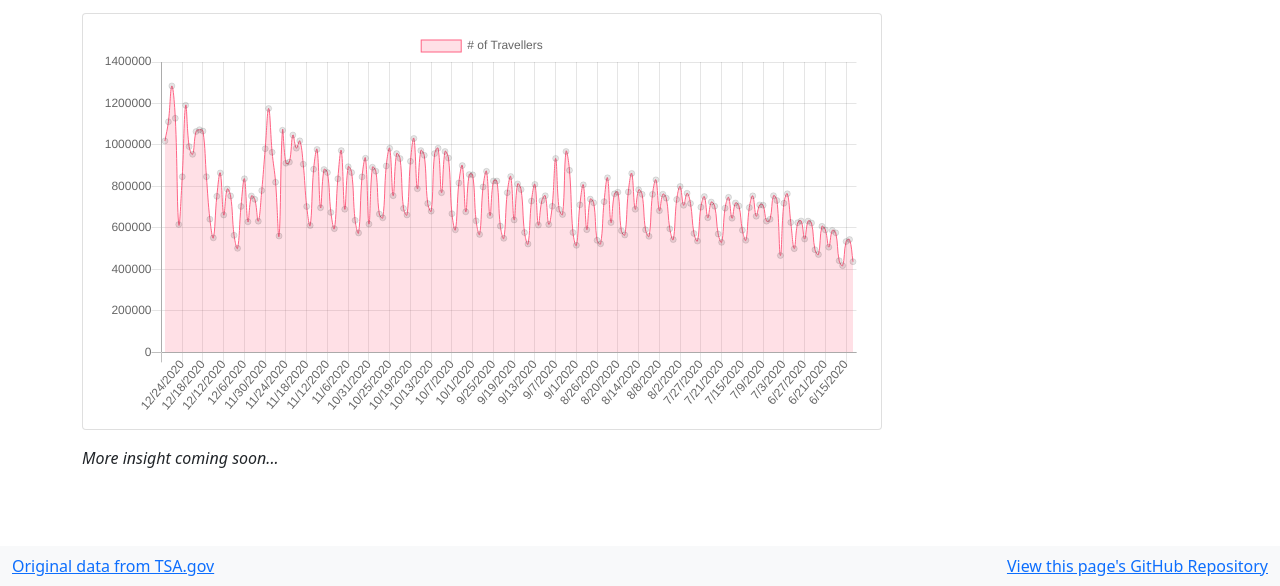
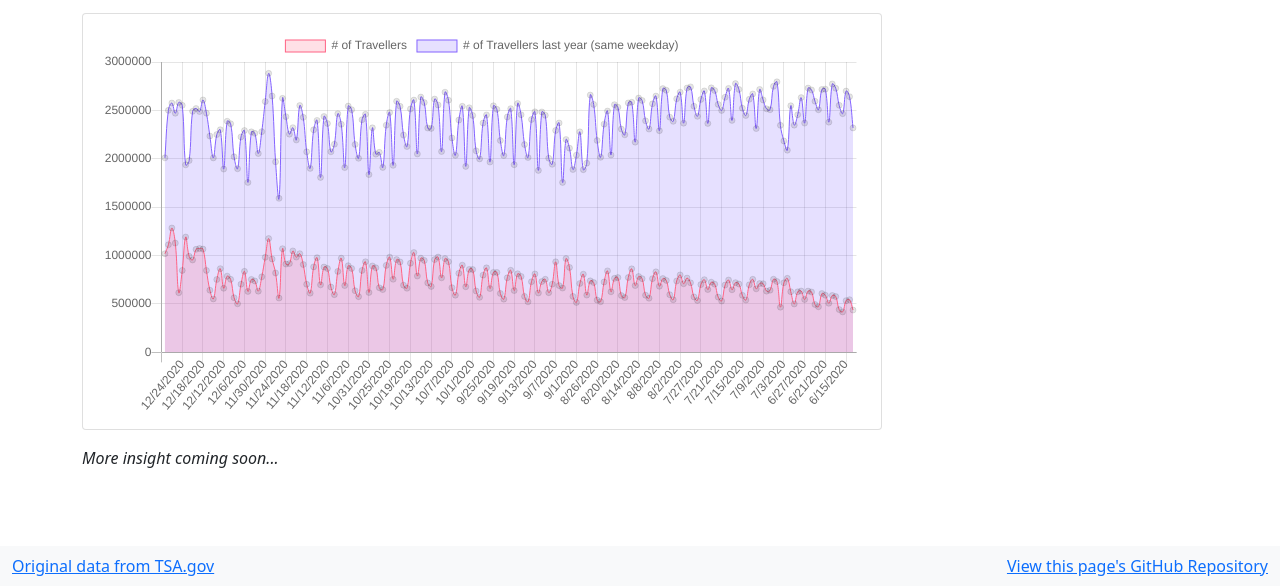
Before and after one commit to hunj/tsa-passenger-throughput, a plain HTML site: page index.html in a window 1280 px wide. Shown: the part 214-800 px from the top of the page. Drawn offline with nearby package versions, Linux system fonts and the light colour scheme.

Commit message:
:chart: display prev year data

```diff
--- a/index.html
+++ b/index.html
@@ -84,6 +84,17 @@
                       'rgba(255, 99, 132, 1)'
                   ],
                   borderWidth: 1
+                },
+                {
+                  label: '# of Travellers last year (same weekday)',
+                  data: prevYearTravellerCounts,
+                  backgroundColor: [
+                      'rgba(132, 99, 255, 0.2)'
+                  ],
+                  borderColor: [
+                      'rgba(132, 99, 255, 1)'
+                  ],
+                  borderWidth: 1
               }]
           },
           options: {
```
